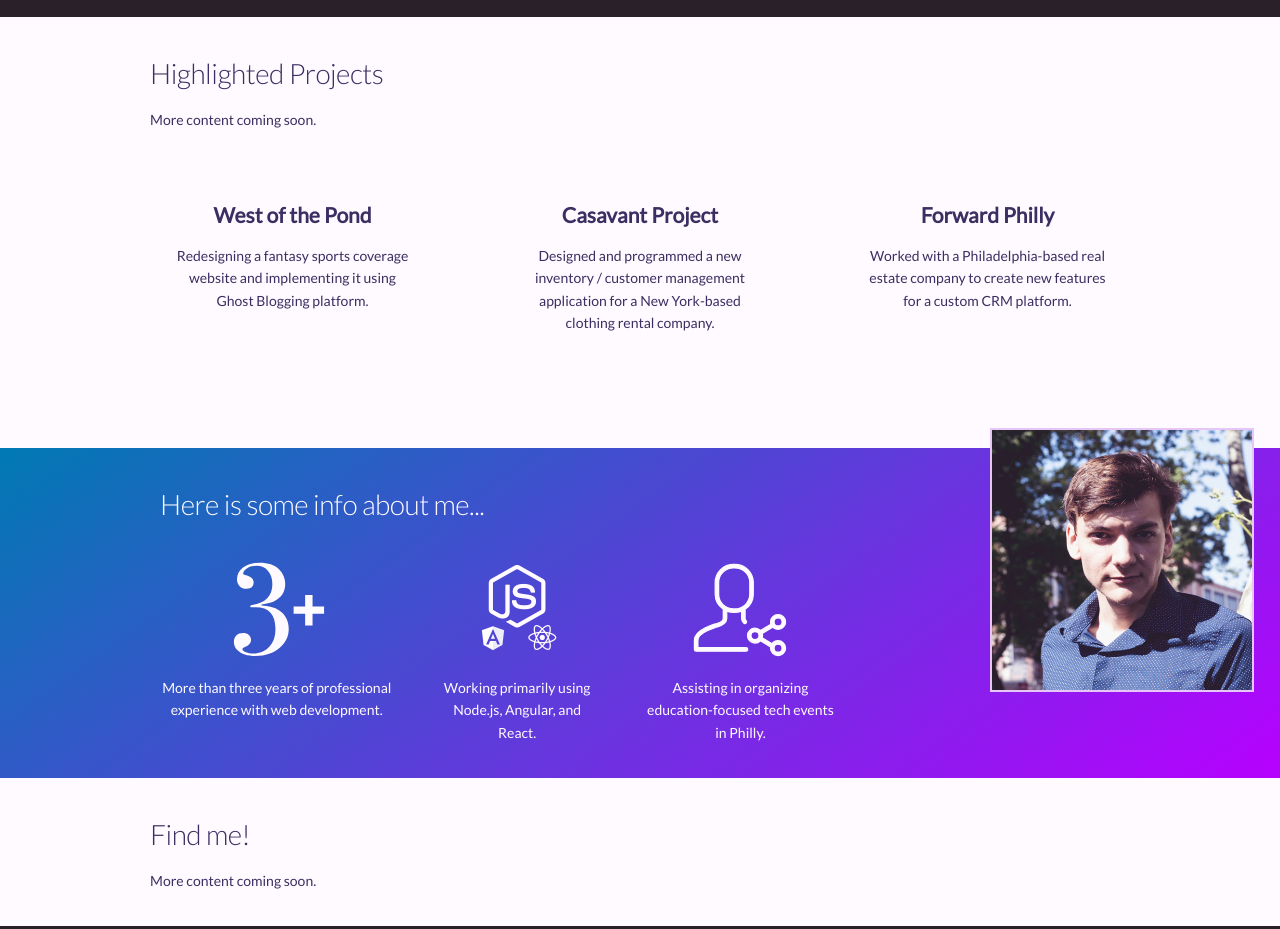
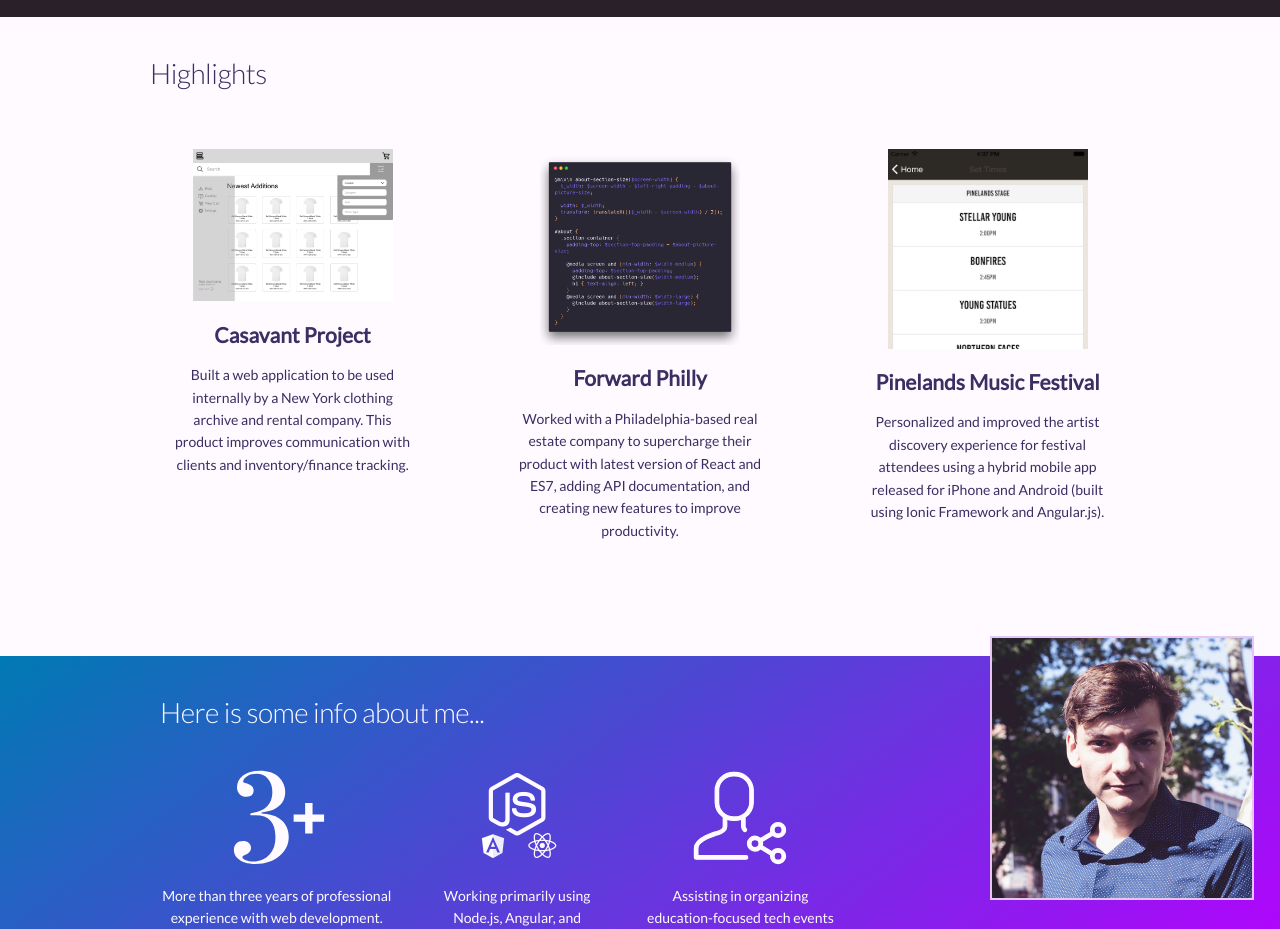
Before and after one commit to kylper/kylper.github.io, a website: page index.html in a window 1280 px wide. Shown: the part 1063-1992 px from the top of the page. Drawn offline with Linux system fonts and the light colour scheme.

Commit message:
Style updates, added more content to contact and highlights sections.

```diff
--- a/gulpfile.js
+++ b/gulpfile.js
@@ -17,7 +17,7 @@
     .pipe(gulp.dest('./assets/css'))
 })
 
-gulp.task('build', [])
+gulp.task('build', ['sass'])
 
 gulp.task('watch', ['build'], () => {
   browserSync.init({
--- a/index.html
+++ b/index.html
@@ -27,7 +27,7 @@
       <img src="./assets/icons/title.svg" class="nav-title"></img>
       <ul class="nav-list">
         <li><a href="#services">services</a></li>
-        <li><a href="#projects">projects</a></li>
+        <li><a href="#work">work</a></li>
         <li><a href="#about">about</a></li>
         <li><a href="#contact">contact</a></li>
       </ul>
@@ -81,62 +81,35 @@
     </div>
   </div>
 
-  <div id="projects" class="section">
+  <div id="work" class="section">
     <div class="section-container">
-      <h1>Highlighted Projects</h1>
-      <p>More content coming soon.</p>
+      <h1>Highlights</h1>
 
       <div class="card">
+        <!-- span class="card-single-tri">
+          <img src="assets/img/previews/varninja-sass.png" />
+          <h2 class="card-title">West of the Pond</h2>
+          <p class="card-text">Redesigning a fantasy sports coverage website using the Ghost blogging platform, in order to assist with brand consistency and quality.</p>
+        </span -->
+
         <span class="card-single-tri">
-          <h2 class="card-title">West of the Pond</h2>
-          <p class="card-text">Redesigning a fantasy sports coverage website and implementing it using Ghost Blogging platform.</p>
-          <!-- <span class="badge badge-secondary">Design</span>
-          <span class="badge badge-secondary">Javascript</span>
-          <span class="badge badge-secondary">Ghost</span> -->
+          <img src="assets/img/previews/casavant-screenshot.png" />
+          <h2 class="card-title">Casavant Project</h2>
+          <p class="card-text">Built a web application to be used internally by a New York clothing archive and rental company. This product improves communication with clients and inventory/finance tracking.</p>
         </span>
 
         <span class="card-single-tri">
-          <h2 class="card-title">Casavant Project</h2>
-          <p class="card-text">Designed and programmed a new inventory / customer management application for a New York-based clothing rental company.</p>
-          <!-- <span class="badge badge-secondary">Design</span>
-          <span class="badge badge-secondary">Javascript</span>
-          <span class="badge badge-secondary">Node.js</span>
-          <span class="badge badge-secondary">Angular.js</span> -->
+          <img src="assets/img/previews/varninja-sass.png" />
+          <h2 class="card-title">Forward Philly</h2>
+          <p class="card-text">Worked with a Philadelphia-based real estate company to supercharge their product with latest version of React and ES7, adding API documentation, and creating new features to improve productivity.</p>
         </span>
 
         <span class="card-single-tri">
-          <h2 class="card-title">Forward Philly</h2>
-          <p class="card-text">Worked with a Philadelphia-based real estate company to create new features for a custom CRM platform.</p>
-          <!-- <span class="badge badge-secondary">Design</span>
-          <span class="badge badge-secondary">Javascript</span>
-          <span class="badge badge-secondary">Node.js</span>
-          <span class="badge badge-secondary">React.js</span> -->
+          <img src="assets/img/previews/pinelandsmf-ios-screenshot1.png" />
+          <h2 class="card-title">Pinelands Music Festival</h2>
+          <p class="card-text">Personalized and improved the artist discovery experience for festival attendees using a hybrid mobile app released for iPhone and Android (built using Ionic Framework and Angular.js).</p>
         </span>
       </div>
-      <!--
-      <div class="card">
-        <span class="card-single-tri">
-          <h2 class="card-title">Jarvus Innovations</h2>
-          <p class="card-text">Created</p>
-          <span class="badge badge-secondary">Javascript</span>
-          <span class="badge badge-secondary">Node.js</span>
-        </span>
-        <span class="card-single-tri">
-          <h2 class="card-title">VoteWise</h2>
-          <p class="card-text">Contributed work to </p>
-          <span class="badge badge-secondary">Javascript</span>
-          <span class="badge badge-secondary">Angular.js</span>
-        </span>
-        <span class="card-single-tri">
-          <h2 class="card-title">Pinelands Music Festival</h2>
-          <p class="card-text">Worked along side the Creative Director to design an iOS and Android app for the first iteration of this New Jersey-based music festival.</p>
-          <span class="badge badge-secondary">Design</span>
-          <span class="badge badge-secondary">Javascript</span>
-          <span class="badge badge-secondary">Angular.js</span>
-          <span class="badge badge-secondary">Ionic Framework</span>
-        </span>
-      </div>
--->
     </div>
   </div>
 
@@ -165,8 +138,9 @@
 
   <div id="contact" class="section">
     <div class="section-container">
-      <h1>Find me!</h1>
-      <p>More content coming soon.</p>
+      <h1>Contact me here.</h1>
+      <span><h4> Available by email: kyle (at) varninja.com.</h4> </span>
+      <span><h4> Also check out my <a href="https://github.com/kylper">Github</a> </h4><span>
     </div>
   </div>
 
--- a/package.json
+++ b/package.json
@@ -15,7 +15,7 @@
   "homepage": "https://github.com/kylper/kylper.github.io#readme",
   "dependencies": {
     "gulp": "^3.9.1",
-    "gulp-clean-css": "^3.9.3",
+    "gulp-clean-css": "^3.9.4",
     "gulp-sass": "^3.2.1"
   },
   "devDependencies": {
--- a/src/css/site.scss
+++ b/src/css/site.scss
@@ -442,9 +442,13 @@
   }
 }
 
-#projects {
+#work {
   .card {
     text-align: center;
+
+    img {
+      max-width: 200px;
+    }
   }
 }
 
```
Also changed, not shown: assets/css/site.css, assets/img/previews/casavant-screenshot.png (added), assets/img/previews/pinelandsmf-ios-screenshot1.png (added), assets/img/previews/varninja-sass.png (added), 1 other file.
